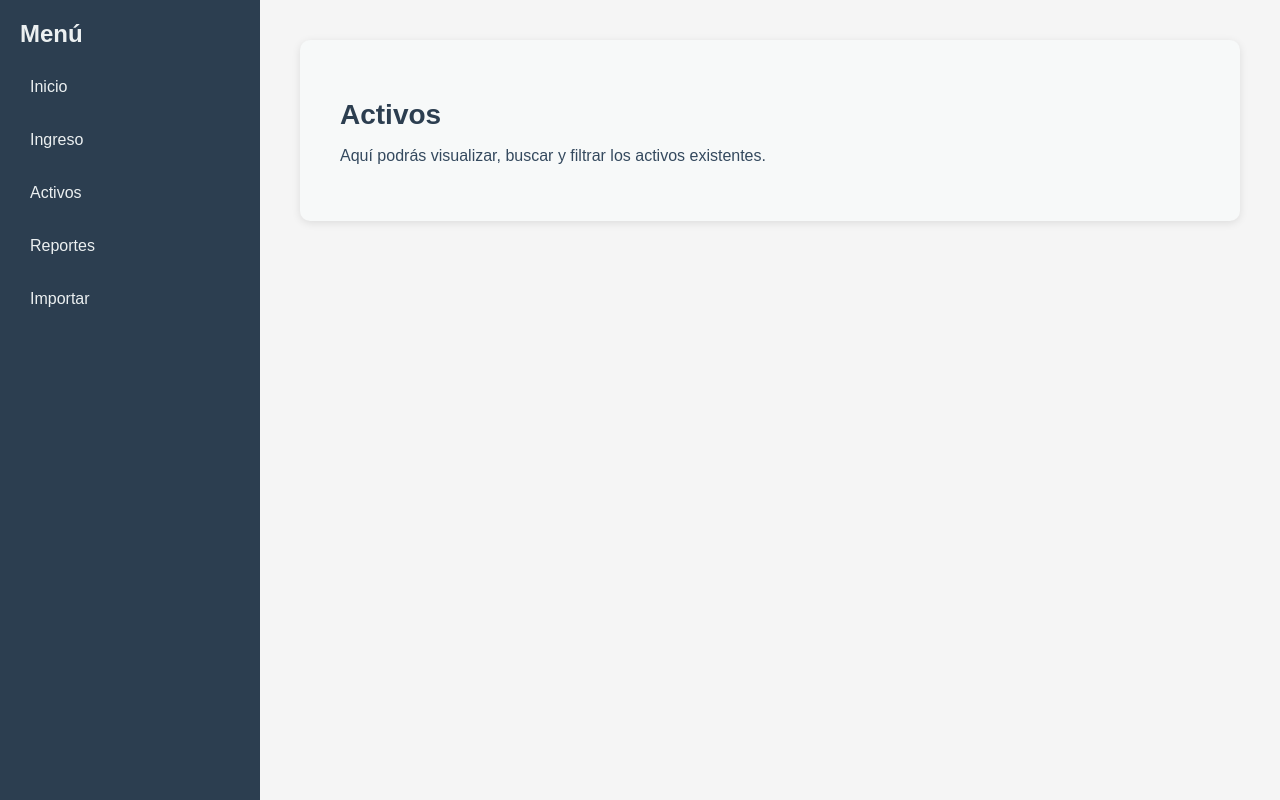
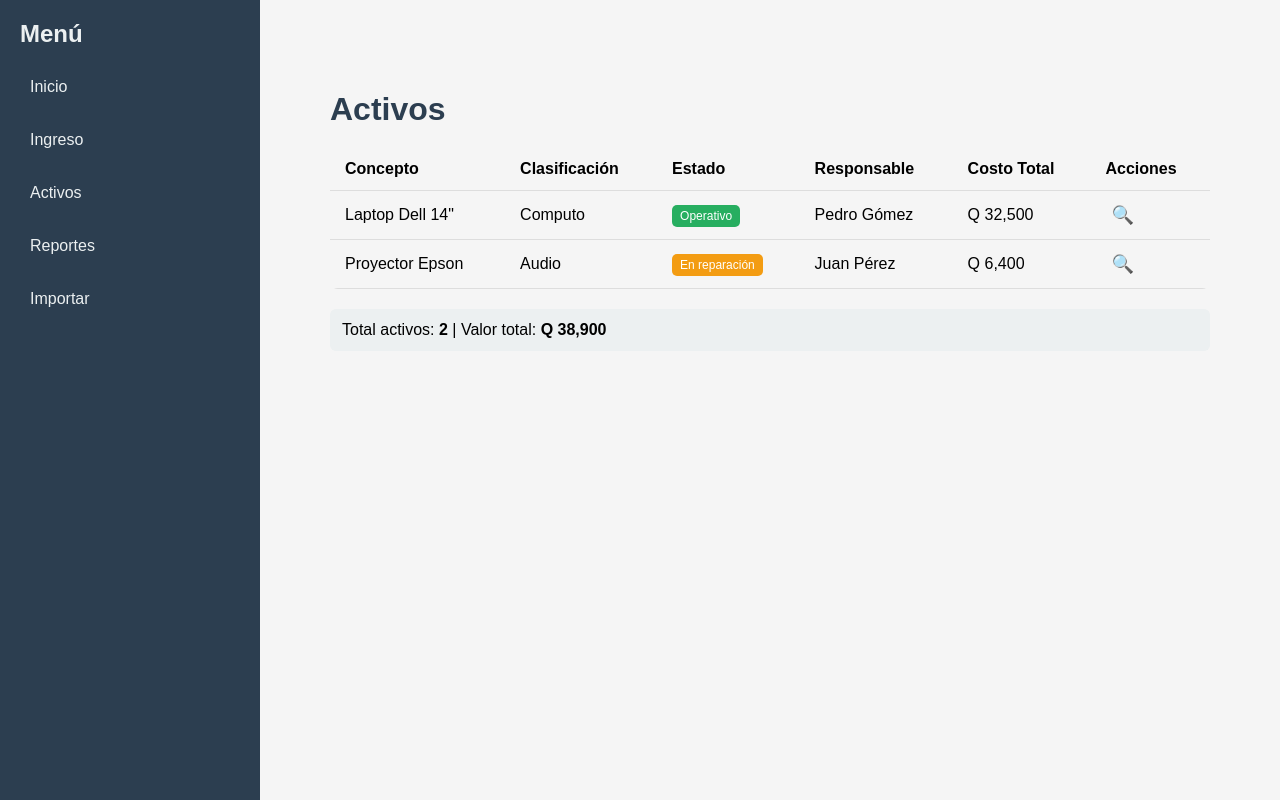
Before and after one commit to DanielMorales1103/FGT, an Electron app: page src/frontend/index.html in a window 1280 px wide. Both pictures are taken after a click on the link "Activos". Drawn offline with Linux system fonts and the light colour scheme; no server answers.

Commit message:
inicio de mostrar activos

```diff
--- a/src/frontend/assets/js/main.js
+++ b/src/frontend/assets/js/main.js
@@ -17,7 +17,7 @@ function loadPage(page) {
         .then(html => {
             content.innerHTML = html;
 
-            // Opcional: si cada página tiene su propio CSS
+            // ---- CSS dinámico ----
             const customCssId = 'custom-css';
             let oldLink = document.getElementById(customCssId);
             if (oldLink) oldLink.remove();
@@ -27,6 +27,24 @@ function loadPage(page) {
             link.href = `pages/${page}/style.css`;
             link.id = customCssId;
             document.head.appendChild(link);
+
+            // ---- SCRIPT dinámico ----
+            fetch(`pages/${page}/script.js`, {method: 'HEAD'})
+                .then(res => {
+                    if (res.ok) {
+                        const scriptId = 'custom-script';
+                        let oldScript = document.getElementById(scriptId);
+                        if (oldScript) oldScript.remove();
+
+                        let script = document.createElement('script');
+                        script.src = `pages/${page}/script.js`;
+                        script.id = scriptId;
+                        script.onload = () => console.log(`✅ script.js de ${page} cargado correctamente`);
+                        document.body.appendChild(script);
+                    } else {
+                        console.log(`ℹ No hay script.js en ${page}, continuando sin script`);
+                    }
+                });
         })
         .catch(error => {
             content.innerHTML = '<h1>Error al cargar la página</h1>';
--- a/src/frontend/pages/activos/index.html
+++ b/src/frontend/pages/activos/index.html
@@ -1,4 +1,35 @@
-<div class="page-container">
+<div class="activos-container">
     <h1>Activos</h1>
-    <p>Aquí podrás visualizar, buscar y filtrar los activos existentes.</p>
+
+    <div class="tabla-wrapper">
+        <table class="activos-table">
+            <thead>
+                <tr>
+                    <th>Concepto</th>
+                    <th>Clasificación</th>
+                    <th>Estado</th>
+                    <th>Responsable</th>
+                    <th>Costo Total</th>
+                    <th>Acciones</th>
+                </tr>
+            </thead>
+            <tbody id="activos-body">
+                <!-- Se llenará dinámicamente -->
+            </tbody>
+        </table>
+    </div>
+
+    <div class="totales" id="totales">
+        Total activos: <strong>0</strong> | Valor total: <strong>Q 0</strong>
+    </div>
 </div>
+
+<!-- Modal -->
+<div class="modal" id="detalle-modal">
+    <div class="modal-content">
+        <span class="close" onclick="cerrarModal()">&times;</span>
+        <div id="detalle-content">
+            <!-- Detalles del activo aquí -->
+        </div>
+    </div>
+</div>
--- /dev/null
+++ b/src/frontend/pages/activos/script.js
@@ -0,0 +1,113 @@
+console.log("✅ script.js de activos realmente ejecutado");
+const activos = [
+    {
+        financiado_por: "FGT",
+        proyecto: "2023-Tecnología",
+        clasificacion: "Computo",
+        concepto: "Laptop Dell 14\"",
+        cantidad: 5,
+        descripcion: "Core i5, 8GB, SSD 512",
+        fecha_compra: "2023-04-10",
+        proveedor: "Dell Guatemala",
+        no_factura: "001234",
+        costo_unitario: 6500,
+        costo_total: 32500,
+        no_serie: "ABC1234",
+        estado: "Operativo",
+        ubicacion_fisica: "Oficina 1",
+        responsable: "Pedro Gómez",
+        observaciones: "Buen estado"
+    },
+    {
+        financiado_por: "Cooperación",
+        proyecto: "Audio 2022",
+        clasificacion: "Audio",
+        concepto: "Proyector Epson",
+        cantidad: 2,
+        descripcion: "Full HD, HDMI",
+        fecha_compra: "2022-11-05",
+        proveedor: "Epson CA",
+        no_factura: "005678",
+        costo_unitario: 3200,
+        costo_total: 6400,
+        no_serie: "XYZ7890",
+        estado: "En reparación",
+        ubicacion_fisica: "Sala reuniones",
+        responsable: "Juan Pérez",
+        observaciones: "Enviado a servicio"
+    }
+];
+
+function claseEstado(estado) {
+    switch (estado) {
+        case "Operativo": return "operativo";
+        case "En reparación": return "en-reparacion";
+        case "Fuera de servicio": return "fuera-servicio";
+        default: return "";
+    }
+}
+
+function renderTabla() {
+    console.log("🚀 Entró a renderTabla");
+    console.log("activos:", activos);
+    const tbody = document.getElementById("activos-body");
+    tbody.innerHTML = "";
+    let total = 0;
+
+    activos.forEach((a, idx) => {
+        total += a.costo_total;
+        const tr = document.createElement("tr");
+        tr.innerHTML = `
+            <td>${a.concepto}</td>
+            <td>${a.clasificacion}</td>
+            <td><span class="badge ${claseEstado(a.estado)}">${a.estado}</span></td>
+            <td>${a.responsable}</td>
+            <td>Q ${a.costo_total.toLocaleString()}</td>
+            <td>
+                <button class="btn-accion" onclick="mostrarDetalle(${idx})">🔍</button>
+            </td>
+        `;
+        tbody.appendChild(tr);
+    });
+
+    document.getElementById("totales").innerHTML =
+        `Total activos: <strong>${activos.length}</strong> | Valor total: <strong>Q ${total.toLocaleString()}</strong>`;
+}
+
+
+function mostrarDetalle(idx) {
+    const a = activos[idx];
+    const d = document.getElementById("detalle-content");
+    d.innerHTML = `
+        <h3>${a.concepto}</h3>
+        <p><strong>Financiado por:</strong> ${a.financiado_por}</p>
+        <p><strong>Proyecto:</strong> ${a.proyecto}</p>
+        <p><strong>Clasificación:</strong> ${a.clasificacion}</p>
+        <p><strong>Concepto:</strong> ${a.concepto}</p>
+        <p><strong>Cantidad:</strong> ${a.cantidad}</p>
+        <p><strong>Descripción:</strong> ${a.descripcion}</p>
+        <p><strong>Fecha de compra:</strong> ${a.fecha_compra}</p>
+        <p><strong>Proveedor:</strong> ${a.proveedor}</p>
+        <p><strong>No. Factura:</strong> ${a.no_factura}</p>
+        <p><strong>Costo unitario:</strong> Q ${a.costo_unitario.toLocaleString()}</p>
+        <p><strong>Costo total:</strong> Q ${a.costo_total.toLocaleString()}</p>
+        <p><strong>No. Serie:</strong> ${a.no_serie}</p>
+        <p><strong>Estado:</strong> ${a.estado}</p>
+        <p><strong>Ubicación física:</strong> ${a.ubicacion_fisica}</p>
+        <p><strong>Responsable:</strong> ${a.responsable}</p>
+        <p><strong>Observaciones:</strong> ${a.observaciones}</p>
+    `;
+    document.getElementById("detalle-modal").style.display = "block";
+}
+
+function cerrarModal() {
+    document.getElementById("detalle-modal").style.display = "none";
+}
+
+window.onclick = function(event) {
+    if (event.target == document.getElementById("detalle-modal")) {
+        cerrarModal();
+    }
+}
+
+renderTabla();
--- a/src/frontend/pages/activos/style.css
+++ b/src/frontend/pages/activos/style.css
@@ -1,17 +1,93 @@
-.page-container {
-    padding: 40px;
-    background-color: #f7f9f9;
-    border-radius: 10px;
-    box-shadow: 0 2px 8px rgba(0, 0, 0, 0.1);
+.activos-container {
+    padding: 30px;
 }
 
-.page-container h1 {
+.activos-container h1 {
+    margin-bottom: 20px;
     color: #2c3e50;
-    font-size: 28px;
-    margin-bottom: 15px;
 }
 
-.page-container p {
-    color: #34495e;
+.tabla-wrapper {
+    overflow-x: auto;
+    border-radius: 8px;
+}
+
+.activos-table {
+    width: 100%;
+    border-collapse: collapse;
+    min-width: 800px;
+}
+
+.activos-table th, .activos-table td {
+    text-align: left;
+    padding: 12px 15px;
+    border-bottom: 1px solid #ddd;
+}
+
+.activos-table tr:hover {
+    background-color: #f0f8ff;
+}
+
+.badge {
+    padding: 4px 8px;
+    border-radius: 5px;
+    color: white;
+    font-size: 12px;
+}
+
+.badge.operativo { background: #27ae60; }
+.badge.en-reparacion { background: #f39c12; }
+.badge.fuera-servicio { background: #c0392b; }
+
+.btn-accion {
+    background: none;
+    border: none;
+    cursor: pointer;
+    font-size: 18px;
+    margin-right: 5px;
+    transition: transform 0.2s;
+}
+
+.btn-accion:hover {
+    transform: scale(1.3);
+}
+
+.totales {
+    margin-top: 20px;
     font-size: 16px;
+    background: #ecf0f1;
+    padding: 12px;
+    border-radius: 6px;
 }
+
+/* Modal */
+.modal {
+    display: none;
+    position: fixed;
+    z-index: 100;
+    left: 0; top: 0;
+    width: 100%; height: 100%;
+    overflow: auto;
+    background-color: rgba(0,0,0,0.4);
+}
+
+.modal-content {
+    background-color: #fefefe;
+    margin: 10% auto;
+    padding: 20px;
+    border: 1px solid #888;
+    width: 90%;
+    max-width: 600px;
+    border-radius: 10px;
+}
+
+.close {
+    color: #aaa;
+    float: right;
+    font-size: 28px;
+    cursor: pointer;
+}
+
+.close:hover {
+    color: #000;
+}
```
